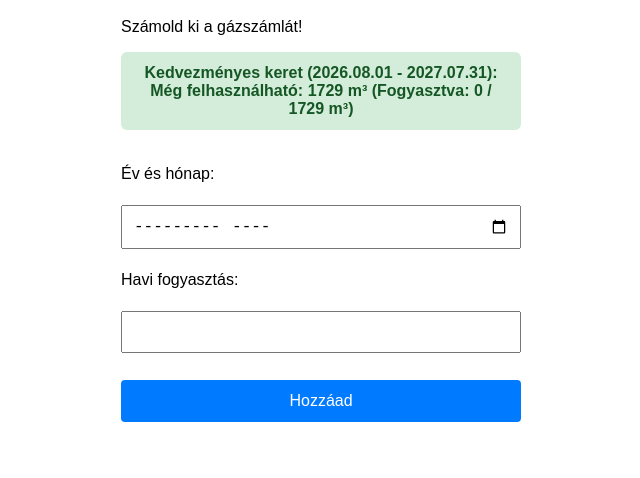
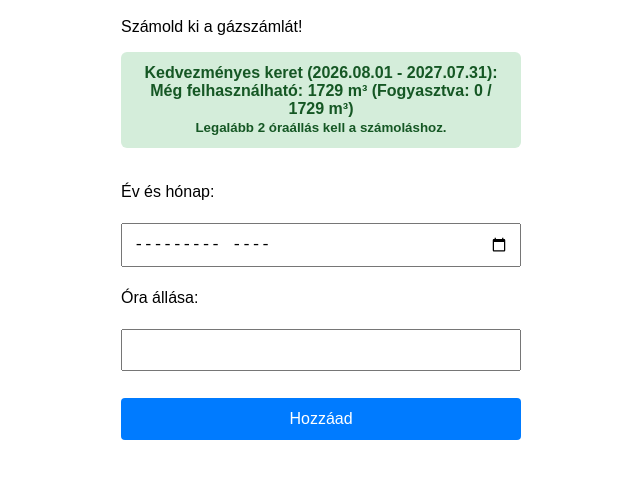
Before and after one commit to ES43N/gazszamla, a plain HTML site: page index.html in a window 1280 px wide. Shown: the part 80-558 px from the top of the page, without its empty margins (319-959 px from the left). Drawn offline with Linux system fonts and the light colour scheme.

Commit message:
Add files via upload

```diff
--- a/index.html
+++ b/index.html
@@ -97,7 +97,7 @@
         <label for="datum">Év és hónap:</label>
         <input type="month" id="datum">
 
-        <label for="oraallas">Havi fogyasztás:</label>
+        <label for="oraallas">Óra állása:</label>
         <input type="number" id="oraallas">
 
         <button id="confirm">Hozzáad</button>
@@ -155,16 +155,18 @@ function frissitSzamlalot() {
     const kezdoEv = honap >= 8 ? ev : ev - 1;
     const vegoEv = kezdoEv + 1;
 
-    const tol = `${kezdoEv}-08`;
+    // Az előző júliusi állás is beleszámít (kiindulópont), ha fel van víve
+    const tol = `${kezdoEv}-07`;
     const ig = `${vegoEv}-07`;
 
-    // Az időszak összes bejegyzése, mindegy melyik hónaptól van
+    // Az időszak összes óraállása, időrendben, mindegy melyik hónaptól van
     const adatok = rendezettAdatok().filter(a => a.kulcs >= tol && a.kulcs <= ig);
 
-    // Fogyasztás = a bejegyzések összege
+    // Fogyasztás = legutolsó óraállás - legkorábbi óraállás
     let fogyasztas = 0;
-    for (const a of adatok) {
-        fogyasztas += a.ertek;
+    if (adatok.length >= 2) {
+        fogyasztas = adatok[adatok.length - 1].ertek - adatok[0].ertek;
+        if (fogyasztas < 0) fogyasztas = 0;
     }
     fogyasztas = Math.round(fogyasztas * 100) / 100;
 
@@ -173,6 +175,10 @@ function frissitSzamlalot() {
     let html =
         `Kedvezményes keret (${kezdoEv}.08.01 - ${vegoEv}.07.31):<br>` +
         `Még felhasználható: <b>${maradek} m³</b> (Fogyasztva: ${fogyasztas} / ${MAX_KERET} m³)`;
+
+    if (adatok.length < 2) {
+        html += `<br><small>Legalább 2 óraállás kell a számoláshoz.</small>`;
+    }
 
     if (maradek === 0) {
         keretDiv.style.backgroundColor = "#f8d7da";
```
